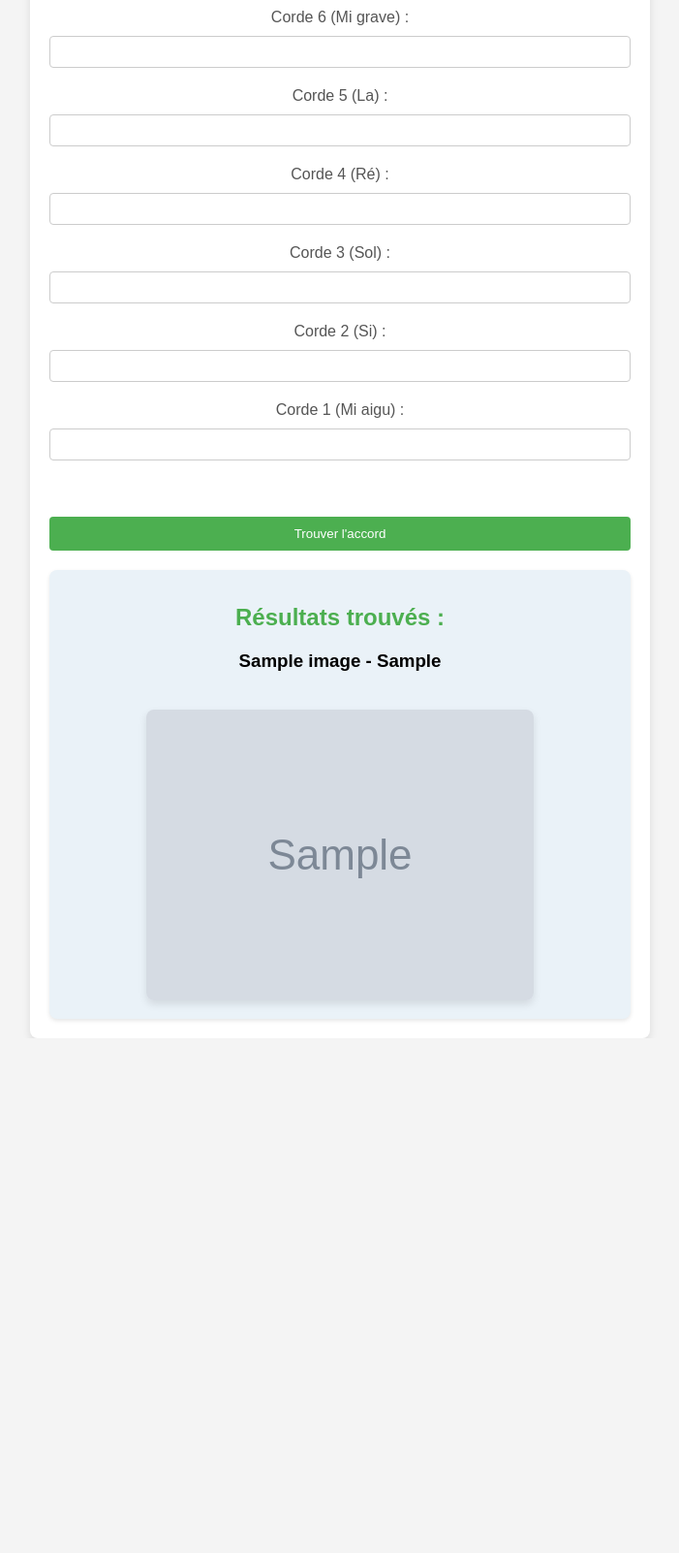
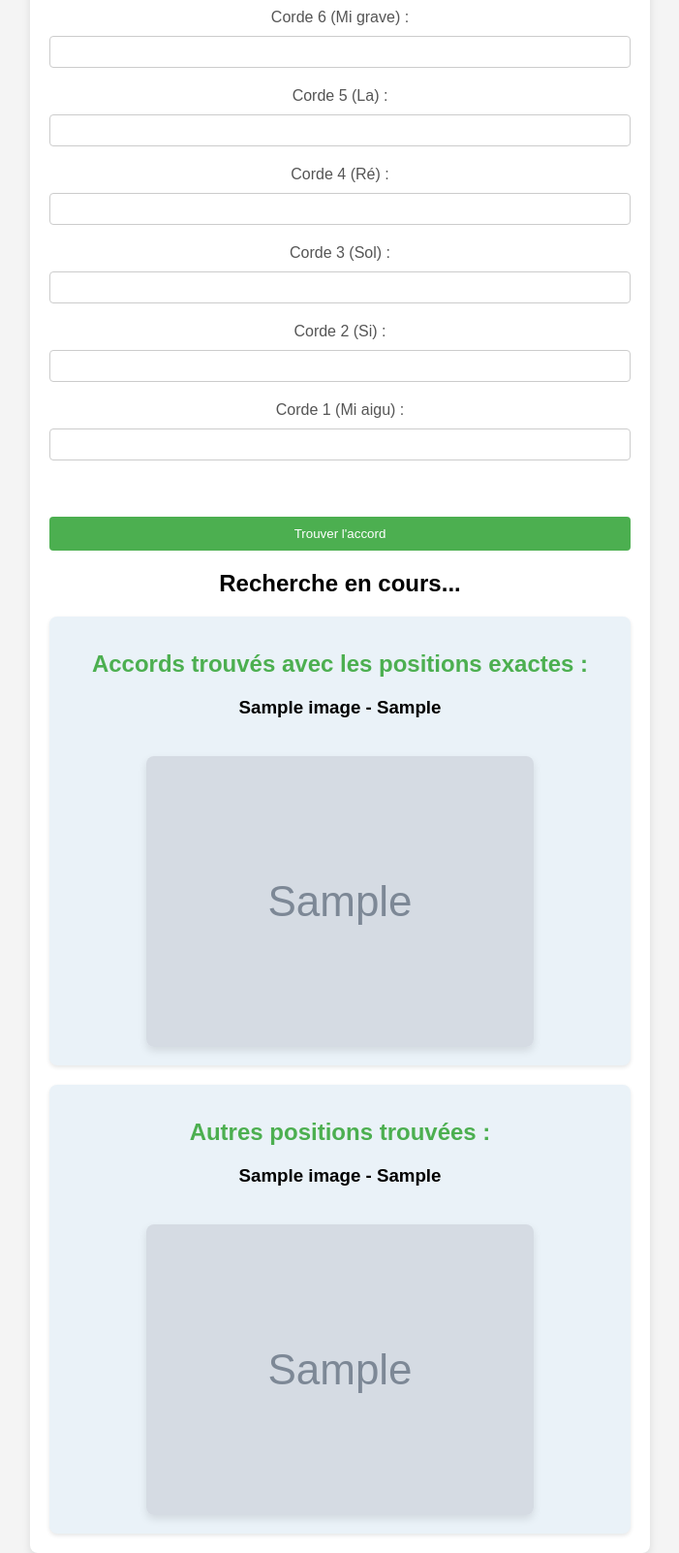
Before and after one commit to Florent-ARENE/Virtualbox, a Flask app: template ChordFinder/templates/index.html in a window 1280 px wide. Shown: the part 99-1701 px from the top of the page at 97% size, without its empty margins (289-990 px from the left). Before the commit the page ends 1170 px from the top, so only its background shows below. Run offline with Flask 3, Linux system fonts and the light colour scheme; the template is opened without the code that fills it: most values are stand-ins (such as "Sample title", 1, 10 or a date in 2020); grey boxes marked "Sample" are stand-in pictures.

Commit message:
Add files via upload

```diff
--- a/ChordFinder/templates/index.html
+++ b/ChordFinder/templates/index.html
@@ -1,3 +1,4 @@
+<!-- ## ./templates/index.html -->
 <!DOCTYPE html>
 <html lang="en">
 <head>
@@ -9,7 +10,7 @@
 <body>
     <div class="container">
         <h1>Trouver l'accord de guitare</h1>
-        <form method="POST">
+        <form method="POST" onsubmit="showLoader()">
             <label for="string0">Corde 6 (Mi grave) :</label>
             <input type="text" id="string0" name="string0" required>
 
@@ -31,17 +32,60 @@
             <input type="submit" value="Trouver l'accord">
         </form>
 
-        {% if images %}
-        <div class="result">
-            <h2>Résultats trouvés :</h2>
-            {% for image in images %}
+        <!-- Modale avec chenillard -->
+        <div class="modal" id="loaderModal">
+            <div class="modal-content">
+                <h2>Recherche en cours...</h2>
+                <div class="loader"></div>
+            </div>
+        </div>
+
+        <!-- Afficher les résultats des positions exactes si trouvés -->
+        {% if exact_matches %}
+        <div id="results" class="result">
+            <h2>Accords trouvés avec les positions exactes :</h2>
+            {% for image in exact_matches %}
                 <div class="chord-result">
                     <h3>{{ image.chord_name }} - {{ image.chord_type }}</h3>
-                    <img src="{{ image.image_url }}" alt="Image de l'accord">
+                    <img src="{{ image.image_url }}" alt="Image de l'accord {{ image.chord_name }}">
+                </div>
+            {% endfor %}
+        </div>
+        {% endif %}
+
+        <!-- Afficher les autres positions possibles si trouvées -->
+        {% if other_positions %}
+        <div class="result">
+            <h2>Autres positions trouvées :</h2>
+            {% for image in other_positions %}
+                <div class="chord-result">
+                    <h3>{{ image.chord_name }} - {{ image.chord_type }}</h3>
+                    <img src="{{ image.image_url }}" alt="Image de l'accord {{ image.chord_name }}">
                 </div>
             {% endfor %}
         </div>
         {% endif %}
     </div>
+
+    <!-- Script JavaScript pour afficher la modale -->
+    <script>
+		// Fonction pour la modale de chargement
+        function showLoader() {
+            document.getElementById('loaderModal').style.display = 'flex';
+        }
+		// Fonction pour faire défiler automatiquement vers l'ancre "results"
+		function scrollToResults() {
+			var results = document.getElementById('results');
+			if (results) {
+				results.scrollIntoView({ behavior: 'smooth' });
+			}
+		}
+
+		// Exécuter la fonction après le chargement de la page si des résultats existent
+		window.onload = function() {
+			scrollToResults();
+		};
+	</script>
+
 </body>
 </html>
```
